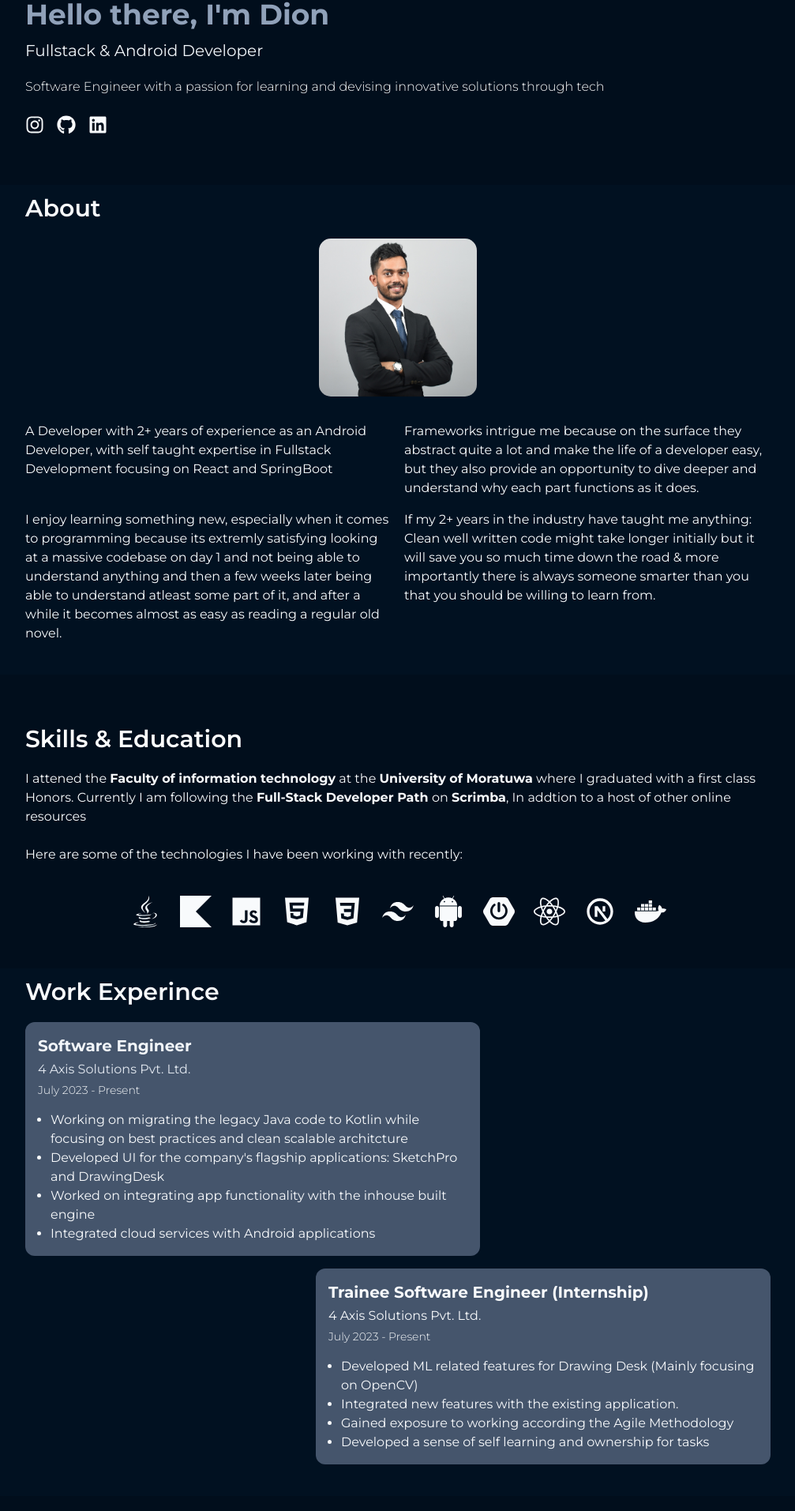
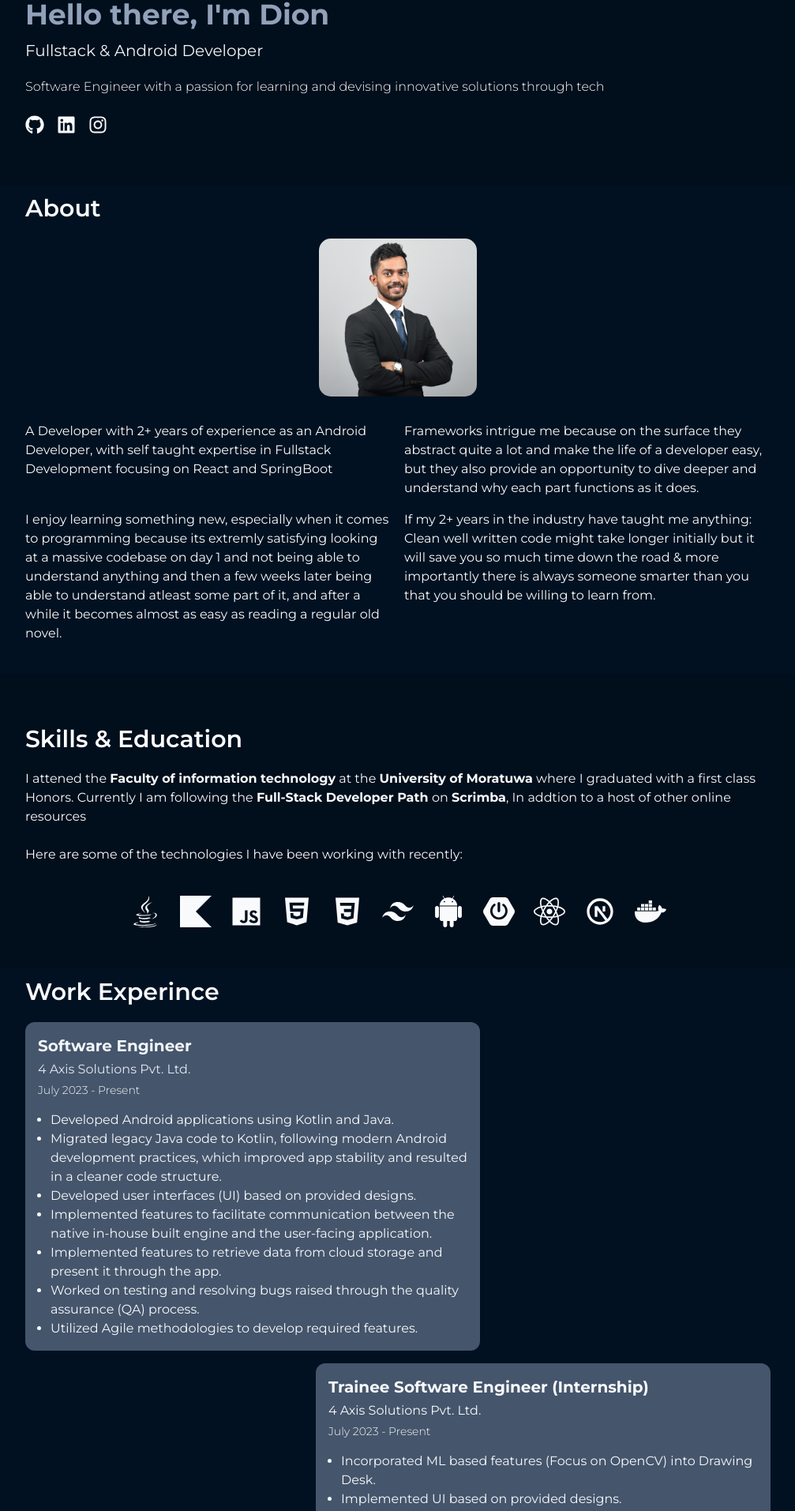
Before and after one commit to DJ-Weiman/portfolio-djw, a Next.js app: page / in a window 1280 px wide. Shown: the part 146-2059 px from the top of the page at 79% size, without its empty margins (136-1143 px from the left). Built offline with nearby package versions, Linux system fonts and the light colour scheme.

Commit message:
Minor Fixes for Links & Text

```diff
--- a/ui/sections/Experience.tsx
+++ b/ui/sections/Experience.tsx
@@ -9,7 +9,7 @@ type scrollDirTypes = 'LEFT' | 'RIGHT'
 const Experience = (props: Props) => {
   const scrollInVariant = {
     visible: { x: 0, opacity: 1, transition: { duration: 0.75 } },
-    hidden: (direction: scrollDirTypes) => ({x: direction === 'LEFT' ? -50 : 50, opacity: 0}),
+    hidden: (direction: scrollDirTypes) => ({ x: direction === 'LEFT' ? -50 : 50, opacity: 0 }),
   };
 
   return (
@@ -30,19 +30,13 @@ const Experience = (props: Props) => {
             <p className="text-sm font-light">July 2023 - Present</p>
           </div>
           <ul className="list-disc pl-4">
-            <li>
-              Working on migrating the legacy Java code to Kotlin while focusing
-              on best practices and clean scalable architcture
-            </li>
-            <li>
-              Developed UI for the company's flagship applications: SketchPro
-              and DrawingDesk
-            </li>
-            <li>
-              Worked on integrating app functionality with the inhouse built
-              engine
-            </li>
-            <li>Integrated cloud services with Android applications</li>
+            <li>Developed Android applications using Kotlin and Java.</li>
+            <li>Migrated legacy Java code to Kotlin, following modern Android development practices, which improved app stability and resulted in a cleaner code structure.</li>
+            <li>Developed user interfaces (UI) based on provided designs.</li>
+            <li>Implemented features to facilitate communication between the native in-house built engine and the user-facing application.</li>
+            <li>Implemented features to retrieve data from cloud storage and present it through the app.</li>
+            <li>Worked on testing and resolving bugs raised through the quality assurance (QA) process.</li>
+            <li>Utilized Agile methodologies to develop required features.</li>
           </ul>
         </motion.div>
 
@@ -61,13 +55,10 @@ const Experience = (props: Props) => {
             <p className="text-sm font-light">July 2023 - Present</p>
           </div>
           <ul className="list-disc pl-4">
-            <li>
-              Developed ML related features for Drawing Desk (Mainly focusing on
-              OpenCV)
-            </li>
-            <li>Integrated new features with the existing application.</li>
-            <li>Gained exposure to working according the Agile Methodology</li>
-            <li>Developed a sense of self learning and ownership for tasks</li>
+            <li>Incorporated ML based features (Focus on OpenCV) into Drawing Desk.</li>
+            <li>Implemented UI based on provided designs.</li>
+            <li>Collaborated within the Android Team and other teams to develop required features.</li>
+            <li>Pushed myself to learn on the job and adapt to the different tasks given.</li>
           </ul>
         </motion.div>
       </div>
--- a/ui/sections/Header.tsx
+++ b/ui/sections/Header.tsx
@@ -25,9 +25,9 @@ const Header = () => {
           <h2 className="text-xl pt-3 pb-5 text-slate-100">Fullstack & Android Developer</h2>
           <p className="font-light text-white">Software Engineer with a passion for learning and devising innovative solutions through tech</p>
           <div className="flex mt-6 gap-4">
-            <FaInstagram className=" w-6 h-6" />
-            <FaGithub className=" w-6 h-6" />
-            <FaLinkedin className=" w-6 h-6" />
+            <a href="https://github.com/DJ-Weiman" target='_blank'><FaGithub className=" w-6 h-6" /></a>
+            <a href="https://www.linkedin.com/in/dion-weiman/" target='_blank'><FaLinkedin className=" w-6 h-6" /></a>
+            <a href='https://www.instagram.com/dion_weiman/' target='_blank'><FaInstagram className=" w-6 h-6" /></a>
           </div>
         </div>
         {/* <Image className="rounded-full h-40 w-40 border-white border-2" width="200" height="80" src="/profile.png" alt="profile picture of me: Dion Weiman" /> */}
```
